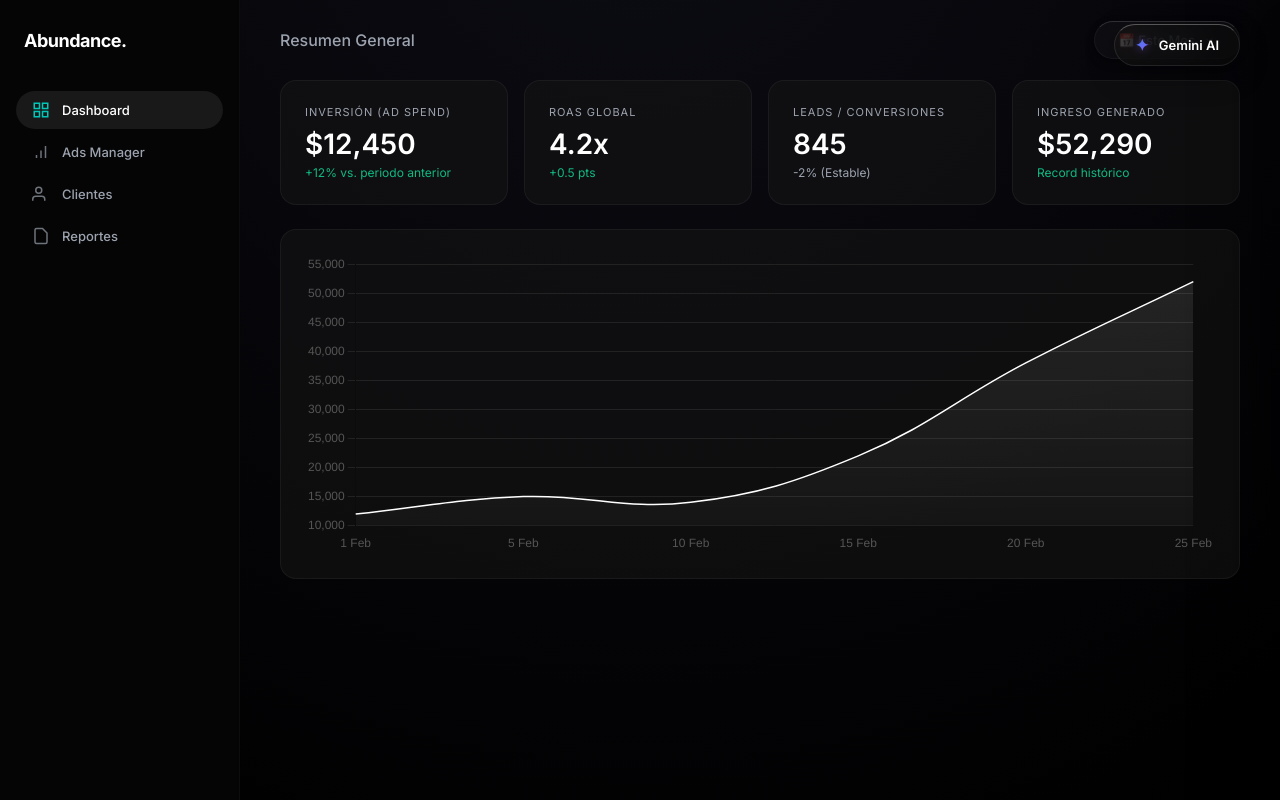
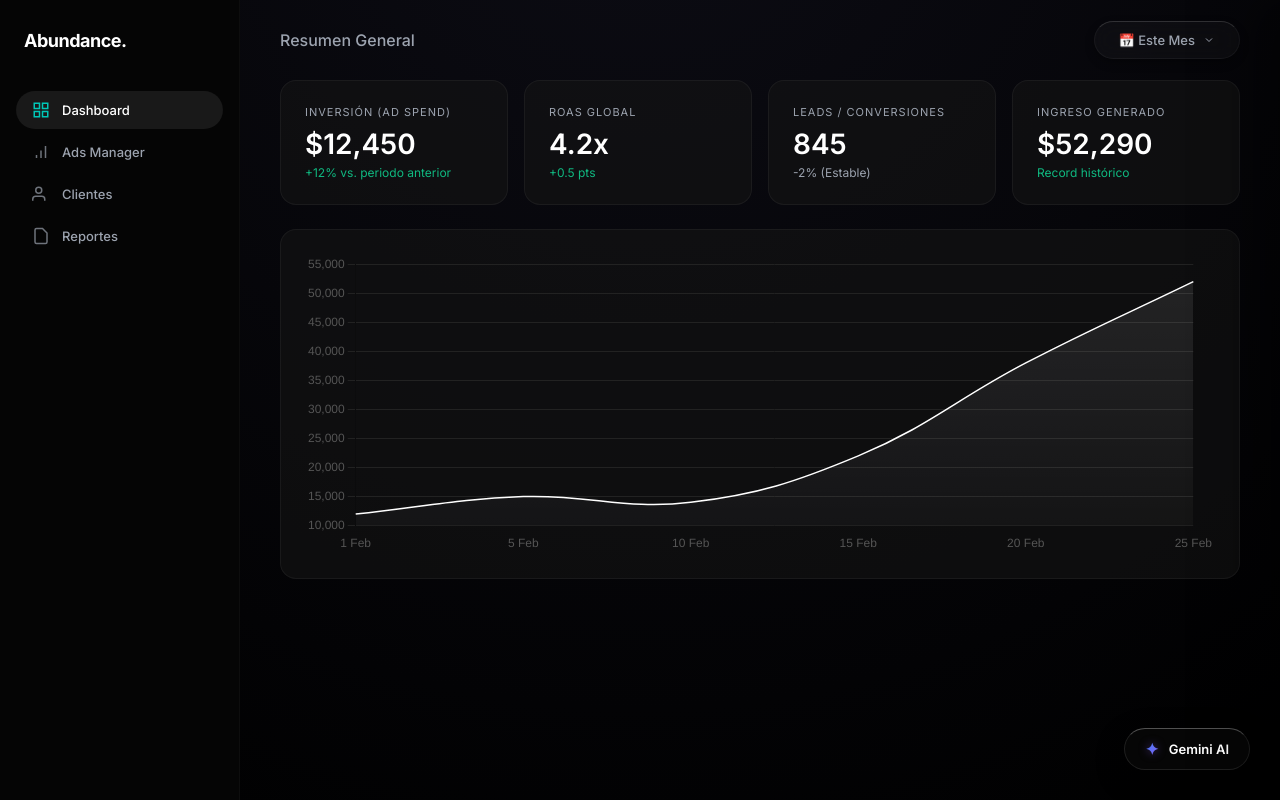
Before and after one commit to FR4NT92/teamhub-app, a website: page public/index.html in a window 1280 px wide. Drawn offline with nearby package versions, Linux system fonts and the light colour scheme.

Commit message:
Update index.html

```diff
--- a/public/index.html
+++ b/public/index.html
@@ -186,9 +186,9 @@
         /* --- 7. GEMINI FLOATING BUTTON (NUEVO) --- */
         .gemini-float-btn {
             position: fixed;
-            top: 24px;
-            right: 40px;
-            z-index: 1000;
+            bottom: 30px;
+            right: 30px;
+            top: auto;
 
             /* Estilo Liquid Glass Premium */
             background: rgba(10, 10, 10, 0.6);
```
